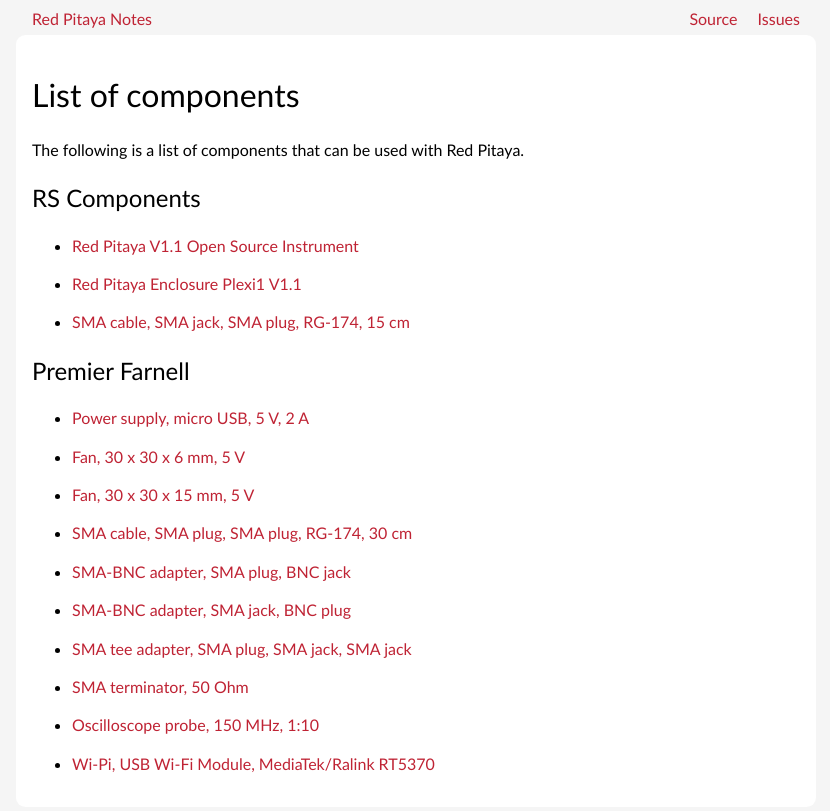
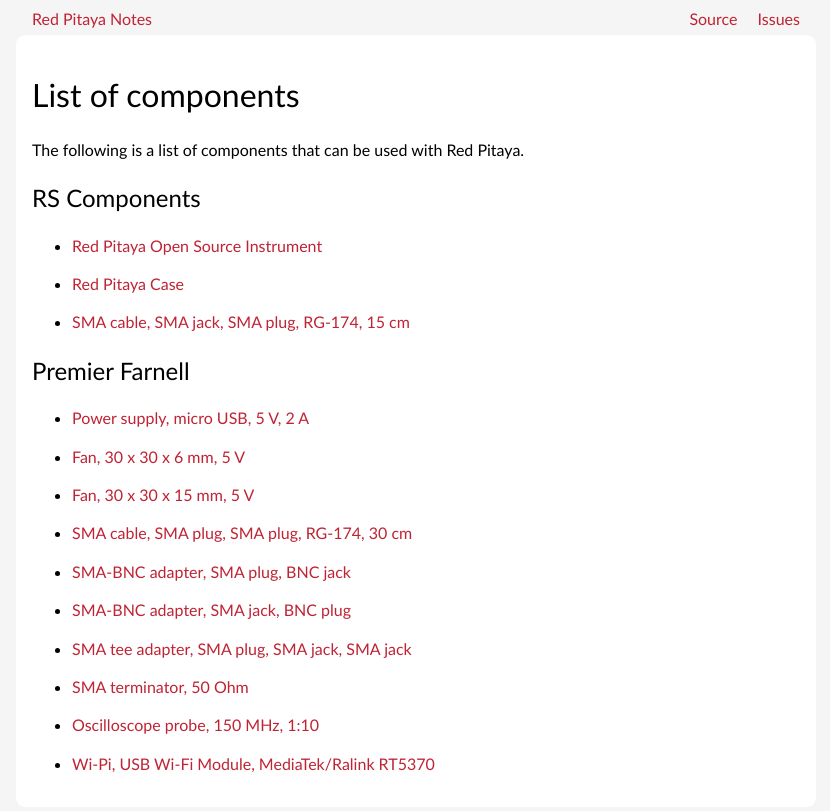
Before and after one commit to pavel-demin/red-pitaya-notes, a Jekyll site: the page built from components.md, in a window 1280 px wide. Shown: the top 811 px of the page, without its empty margins (224-1054 px from the left). Built offline with Jekyll 4.4.1, drawn with Linux system fonts in a browser that asks for light colours.

Commit message:
update RS part number

```diff
--- a/components.md
+++ b/components.md
@@ -8,9 +8,9 @@
 RS Components
 -----
 
- - [Red Pitaya V1.1 Open Source Instrument](http://uk.rs-online.com/web/c/?searchTerm=8007403)
+ - [Red Pitaya Open Source Instrument](http://uk.rs-online.com/web/c/?searchTerm=9010302)
 
- - [Red Pitaya Enclosure Plexi1 V1.1](http://uk.rs-online.com/web/c/?searchTerm=8194077)
+ - [Red Pitaya Case](http://uk.rs-online.com/web/c/?searchTerm=8194077)
 
  - [SMA cable, SMA jack, SMA plug, RG-174, 15 cm](http://uk.rs-online.com/web/c/?searchTerm=7839644)
 
```
